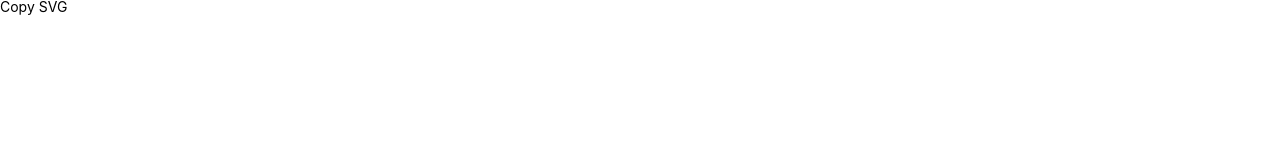
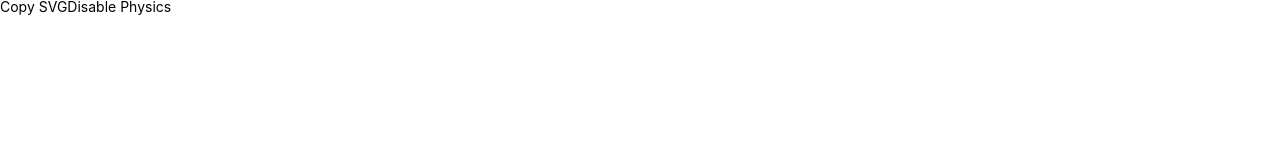
Before and after one commit to reminjp/covi, a React (Vite) app: page / in a window 1280 px wide. Shown: the top 160 px of the page. Built offline with nearby package versions, Linux system fonts and the light colour scheme.

Commit message:
feat(graph): add a button to disable physics

```diff
--- a/src/renderer/graph/Visualizer.tsx
+++ b/src/renderer/graph/Visualizer.tsx
@@ -69,7 +69,13 @@ export const Visualizer: React.FC<Props & VisualizerProps> = ({ graph, width, he
     }))
   );
   const [modifiedAt, setModifiedAt] = React.useState(new Date());
+  const [isPhysicsEnabled, setIsPhysicsEnabled] = React.useState(true);
+  const handleTogglePhysics = React.useCallback(() => {
+    setIsPhysicsEnabled(!isPhysicsEnabled);
+    setModifiedAt(new Date());
+  }, [isPhysicsEnabled, setIsPhysicsEnabled, setModifiedAt]);
   React.useEffect(() => {
+    if (!isPhysicsEnabled) return;
     if (new Date().getTime() > modifiedAt.getTime() + PHYSICS_DURATION) return;
 
     const intervalId = setInterval(() => {
@@ -115,7 +121,7 @@ export const Visualizer: React.FC<Props & VisualizerProps> = ({ graph, width, he
     return () => {
       clearInterval(intervalId);
     };
-  }, [isDown, downTarget, nodeStates, modifiedAt, adjacencyMatrix]);
+  }, [isPhysicsEnabled, isDown, downTarget, nodeStates, modifiedAt, adjacencyMatrix]);
 
   const onPointerMove = React.useCallback(
     (event: React.PointerEvent<SVGSVGElement>) => {
@@ -202,6 +208,7 @@ export const Visualizer: React.FC<Props & VisualizerProps> = ({ graph, width, he
     <>
       <Navbar>
         <Button onClick={handleCopySvg}>Copy SVG</Button>
+        <Button onClick={handleTogglePhysics}>{isPhysicsEnabled ? 'Disable' : 'Enable'} Physics</Button>
       </Navbar>
       <svg
         ref={svgRef}
```
